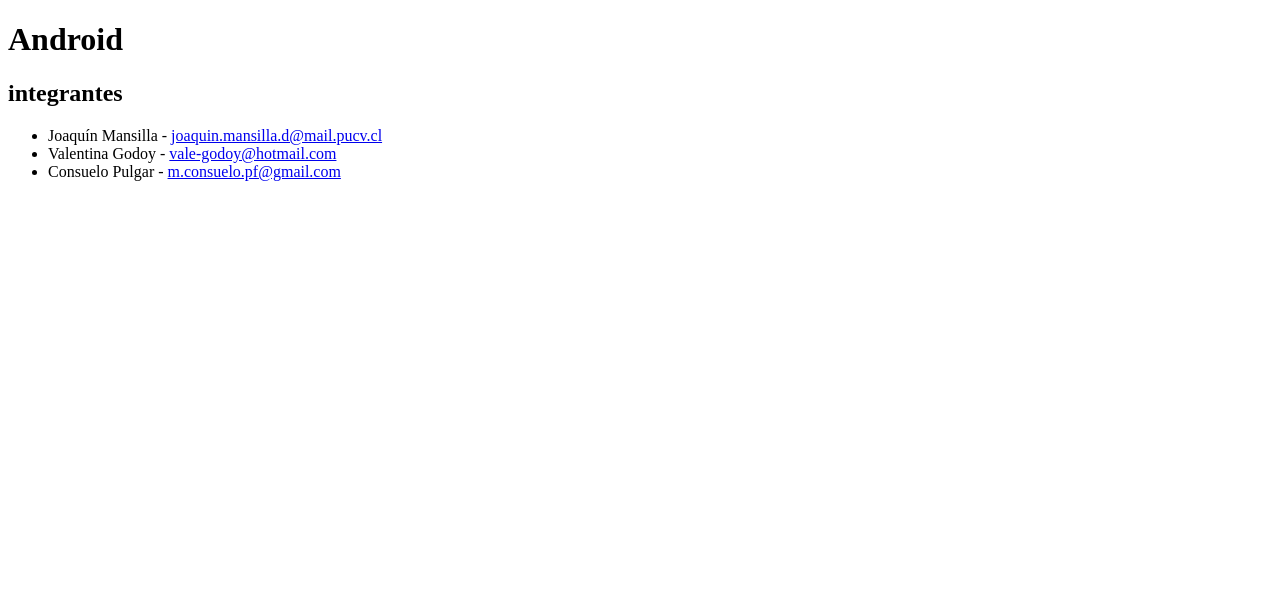
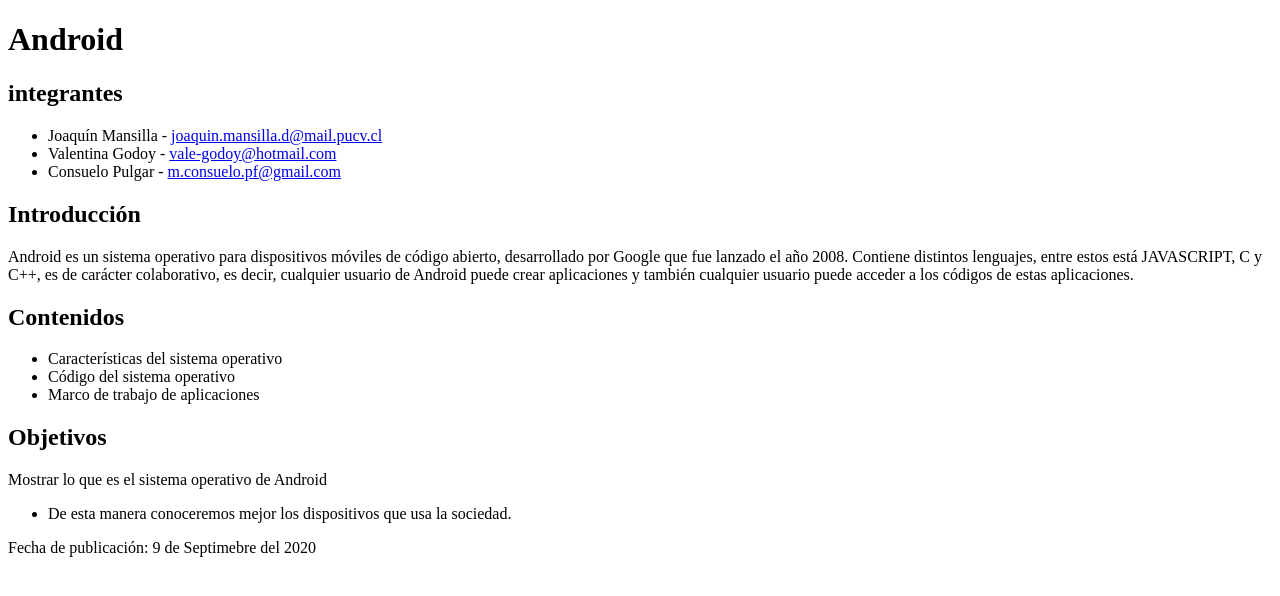
Before and after one commit to ead-codigo-2020/tarea-1-html-valentinagodoypinto, a plain HTML site: page index.html in a window 1280 px wide. Drawn offline with Linux system fonts and the light colour scheme.

Commit message:
Update index.html

```diff
--- a/index.html
+++ b/index.html
@@ -1,5 +1,5 @@
 <!DOCTYPE html>
-<html lang="en">
+<html lang="es">
 <head>
     <meta charset="UTF-8">
     <meta name="viewport" content="width=device-width, initial-scale=1.0">
@@ -15,6 +15,27 @@
             <li>Consuelo Pulgar - <a href="mailto:m.consuelo.pf@gmail.com">m.consuelo.pf@gmail.com</a></li>
        </ul>
     </section>
+    <section class="intro">
+        <h2>Introducción</h2>
+        <p>Android es un sistema operativo para dispositivos móviles de código abierto, desarrollado por Google que fue lanzado el año 2008. Contiene distintos lenguajes, entre estos está JAVASCRIPT, C y C++, es de carácter colaborativo, es decir, cualquier usuario de Android puede crear aplicaciones y también cualquier usuario puede acceder a los códigos de estas aplicaciones. </p>
+</section>
+    <section class="table-of-contents">
+        <h2>Contenidos</h2>
+        <ul>
+             <li>Características del sistema operativo</li>
+             <li>Código del sistema operativo</li>
+             <li>Marco de trabajo de aplicaciones</li>
+        </ul>
+    </section>
+   <section>
+    <h2>Objetivos</h2>
+        <p>Mostrar lo que es el sistema operativo de Android</p>
+        <ul>
+            <li>De esta manera conoceremos mejor los dispositivos que usa la sociedad.</li>
+        </ul>
+    </section>
+            <footer>
+                <p> Fecha de publicación: <time  datetime= "2020-08-28">9 de Septimebre del 2020</time></p>
+            </footer>
 </body>
 </html>
-</html>
```
